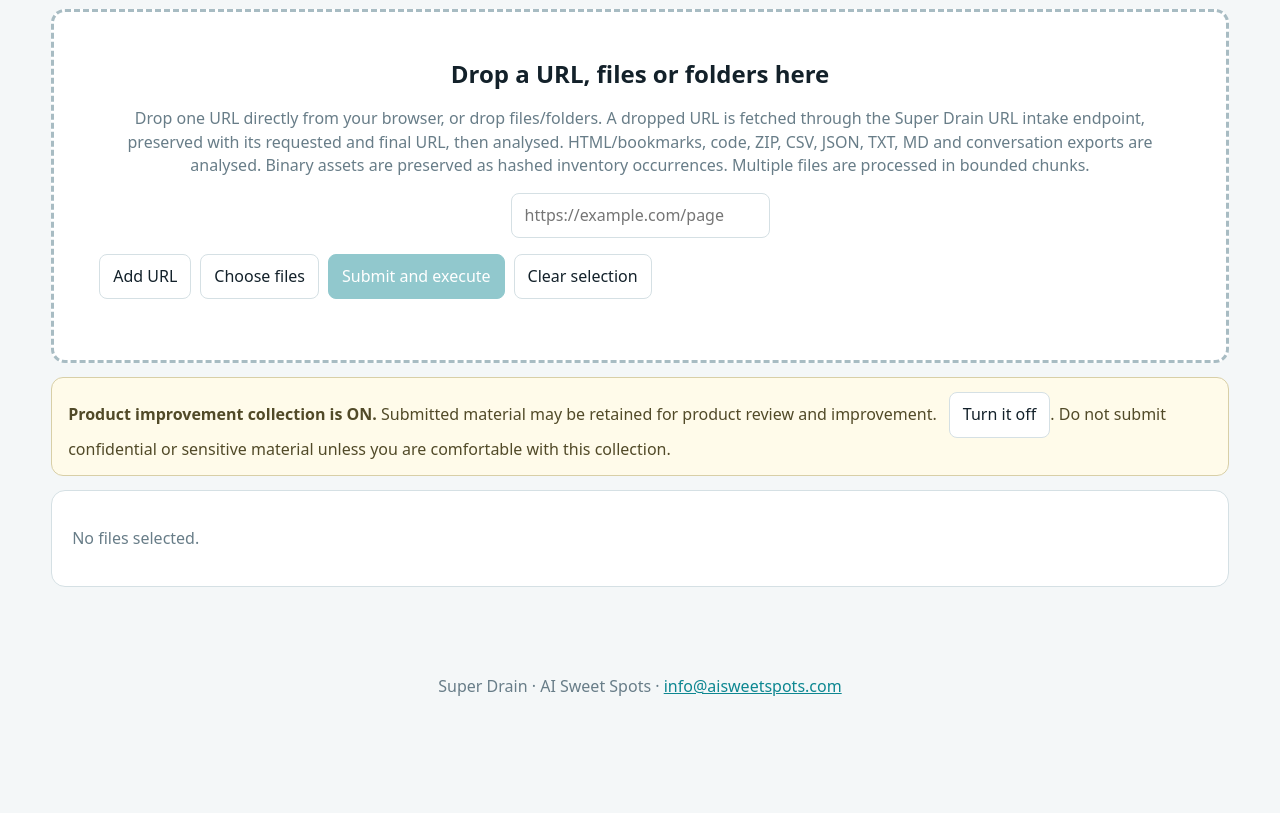
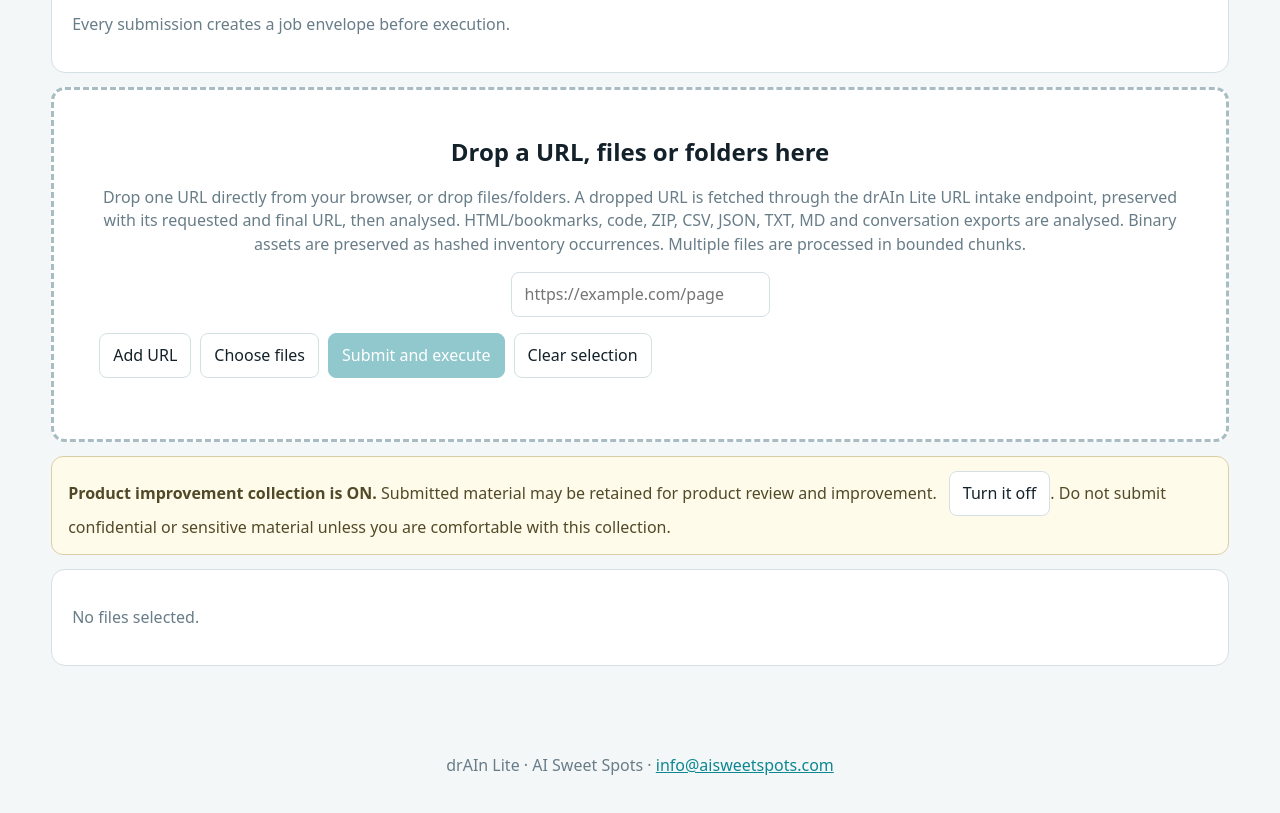
Before and after one commit to tech4humanity-002/super-drain, a website: page index.html in a window 1280 px wide. Shown: the part 637-1450 px from the top of the page. Before the commit the page ends 1371 px from the top, so only its background shows below. Drawn offline with nearby package versions, Linux system fonts and the light colour scheme.

Commit message:
Rename public UI and add POV control

```diff
--- a/index.html
+++ b/index.html
@@ -1,22 +1,22 @@
 <!doctype html>
-<!-- T4H SUPER_DRAIN -->
+<!-- T4H DRAIN_LITE -->
 <html lang="en"><head><meta charset="utf-8"><meta name="viewport" content="width=device-width,initial-scale=1">
-<title>Super Drain | Recover the work that got lost in the work</title>
+<title>drAIn Lite | Recover the work that got lost in the work</title>
 <meta name="description" content="Recover ideas, unfinished work, opportunity costs and next actions from the material you already have. Works in the cloud or locally. No Tech 4 Humanity account and no AI API key required.">
 <link rel="icon" type="image/webp" href="https://pflisxkcxbzboxwidywf.supabase.co/storage/v1/object/public/images/AHC%20droid%20head.webp">
 <link rel="apple-touch-icon" href="https://pflisxkcxbzboxwidywf.supabase.co/storage/v1/object/public/images/AHC%20droid%20head.webp">
 <link rel="stylesheet" href="./styles.css"><link rel="stylesheet" href="./intake.css">
 <script src="https://cdn.jsdelivr.net/npm/jszip@3.10.1/dist/jszip.min.js"></script></head>
 <body>
-<header><div class="brand"><img class="brand-logo" src="https://pflisxkcxbzboxwidywf.supabase.co/storage/v1/object/public/images/aisweetspots%20logo%20blue%20round%20.jpeg" alt="AI Sweet Spots"><div><span class="eyebrow">LOCAL-FIRST INTELLIGENCE RECOVERY</span><h1>Super Drain</h1><p>Recover the work that got lost in the work: ideas, intent, unfinished work, opportunity costs and next actions.</p><p><strong>Works in the cloud or locally. No Tech 4 Humanity account. No AI API key. Drop in files, folders or URLs and inspect the evidence.</strong></p></div></div><span id="state" class="pill">Ready</span></header>
+<header><div class="brand"><img class="brand-logo" src="https://pflisxkcxbzboxwidywf.supabase.co/storage/v1/object/public/images/aisweetspots%20logo%20blue%20round%20.jpeg" alt="AI Sweet Spots"><div><span class="eyebrow">LOCAL-FIRST INTELLIGENCE RECOVERY</span><h1>drAIn Lite</h1><p>Recover the work that got lost in the work: ideas, intent, unfinished work, opportunity costs and next actions.</p><p><strong>Works in the cloud or locally. No Tech 4 Humanity account. No AI API key. Drop in files, folders or URLs and inspect the evidence.</strong></p></div></div><span id="state" class="pill">Ready</span></header>
 <nav id="tabs"></nav><main>
-<section id="intake" class="view"><div class="panel"><h2>Submit work</h2><div class="intake-controls"><label>Function<select id="function"></select></label><label>Priority<select id="priority"><option value="normal">Normal</option><option value="urgent">Urgent</option><option value="fast-track">Fast-track</option><option value="emergency">Emergency</option></select></label></div><label>Context<textarea id="context" placeholder="Required outcome, constraints, URLs or instructions"></textarea></label><p id="routingNote">Every submission creates a job envelope before execution.</p></div>
-<div id="drop" class="drop" tabindex="0"><h2>Drop a URL, files or folders here</h2><p>Drop one URL directly from your browser, or drop files/folders. A dropped URL is fetched through the Super Drain URL intake endpoint, preserved with its requested and final URL, then analysed. HTML/bookmarks, code, ZIP, CSV, JSON, TXT, MD and conversation exports are analysed. Binary assets are preserved as hashed inventory occurrences. Multiple files are processed in bounded chunks.</p><input id="url" type="url" placeholder="https://example.com/page"><div class="actions"><button id="addUrl">Add URL</button><button id="choose">Choose files</button><input id="files" type="file" multiple hidden><button id="run" class="primary" disabled>Submit and execute</button><button id="clear">Clear selection</button></div></div>
-<div id="collectionNotice" class="collection-notice"></div><div id="selection" class="panel"></div><div id="progress" class="panel hidden"></div></section>
+<section id="intake" class="view"><div class="panel"><h2>Submit work</h2><div class="intake-controls"><label>Point of view<select id="pov"></select></label><label>Function<select id="function"></select></label><label>Priority<select id="priority"><option value="normal">Normal</option><option value="urgent">Urgent</option><option value="fast-track">Fast-track</option><option value="emergency">Emergency</option></select></label></div><label>Context<textarea id="context" placeholder="Required outcome, constraints, URLs or instructions"></textarea></label><p id="routingNote">Every submission creates a job envelope before execution.</p></div>
+<div id="drop" class="drop" tabindex="0"><h2>Drop a URL, files or folders here</h2><p>Drop one URL directly from your browser, or drop files/folders. A dropped URL is fetched through the drAIn Lite URL intake endpoint, preserved with its requested and final URL, then analysed. HTML/bookmarks, code, ZIP, CSV, JSON, TXT, MD and conversation exports are analysed. Binary assets are preserved as hashed inventory occurrences. Multiple files are processed in bounded chunks.</p><input id="url" type="url" placeholder="https://example.com/page"><div class="actions"><button id="addUrl">Add URL</button><button id="choose">Choose files</button><input id="files" type="file" multiple hidden><button id="run" class="primary" disabled>Submit and execute</button><button id="clear">Clear selection</button></div></div>
+<div id="povNote" class="pov-note"></div><div id="collectionNotice" class="collection-notice"></div><div id="selection" class="panel"></div><div id="progress" class="panel hidden"></div></section>
 <section id="dashboard" class="view hidden"><div id="metrics" class="metrics"></div><div class="grid"><article class="panel"><h2>What was found</h2><div id="found"></div></article><article class="panel"><h2>Known and novel</h2><div id="novel"></div></article></div><article class="panel"><h2>Highest-value pages</h2><div id="topPages"></div></article></section>
 <section id="report" class="view hidden"><div class="actions"><button id="json">Download JSON receipt</button><button id="csv">Download workbook CSV</button><button id="newBatch">New batch</button></div><div class="grid"><article class="panel"><h2>Opportunities</h2><div id="opportunities"></div></article><article class="panel"><h2>Unfinished work</h2><div id="unfinished"></div></article><article class="panel"><h2>Next actions</h2><div id="nextActions"></div></article><article class="panel"><h2>Opportunity costs</h2><div id="costs"></div></article><article class="panel"><h2>Intended outputs</h2><div id="intendedOutputs"></div></article><article class="panel"><h2>Claims requiring verification</h2><div id="claims"></div></article></div><article class="panel"><h2>Whole-system measures</h2><div id="scopes"></div></article></section>
 <section id="registry" class="view hidden"><div class="actions"><input id="search" placeholder="Filter pages, URLs, ideas or actions"><button id="flush">Flush completed batch</button></div><div class="panel tablewrap"><table><thead><tr><th>Page ID</th><th>Occurrence</th><th>Page</th><th>Found</th><th>Score</th></tr></thead><tbody id="rows"></tbody></table></div></section>
 <section id="controller" class="view hidden"><div class="panel"><div><h2>DRAIN resolution controller</h2><p>Resolve every extracted work unit. Evidence must use commit:, receipt:, issue:, file:, notion: or pr:.</p><span id="gate" class="pill error">GATE CLOSED</span></div><div id="controllerMetrics" class="metrics"></div></div><div id="buckets" class="actions"></div><div id="controlled"></div></section>
-<section id="settings" class="view hidden"><div class="panel"><h2>Settings & data</h2><div class="setting-row"><div><b>Product improvement collection</b><p>When ON, Super Drain sends submitted material, source metadata and analysis results to the product's private collection for review and improvement. Turn this OFF before submitting anything you do not want retained. The setting is local to this browser.</p></div><label class="switch"><input id="collectionEnabled" type="checkbox"><span>ON</span></label></div><div class="setting-row"><div><b>Local data</b><p>Super Drain normally keeps your working data in this browser. Nothing from an earlier private test should be carried into this public release.</p></div><button id="deleteLocalData">Delete local data</button></div><div class="panel contact-panel"><h3>Contact</h3><p>Questions, support or product feedback:</p><p><a href="mailto:info@aisweetspots.com">info@aisweetspots.com</a> · <a href="mailto:support@aisweetspots.com">support@aisweetspots.com</a> · <a href="mailto:innovation@aisweetspots.com">innovation@aisweetspots.com</a></p></div></div></section>
-</main><footer>Super Drain · AI Sweet Spots · <a href="mailto:info@aisweetspots.com">info@aisweetspots.com</a></footer>
+<section id="settings" class="view hidden"><div class="panel"><h2>Settings & data</h2><div class="setting-row"><div><b>Product improvement collection</b><p>When ON, drAIn Lite sends submitted material, source metadata and analysis results to the product's private collection for review and improvement. Turn this OFF before submitting anything you do not want retained. The setting is local to this browser.</p></div><label class="switch"><input id="collectionEnabled" type="checkbox"><span>ON</span></label></div><div class="setting-row"><div><b>Local data</b><p>drAIn Lite normally keeps your working data in this browser. Nothing from an earlier private test should be carried into this public release.</p></div><button id="deleteLocalData">Delete local data</button></div><div class="panel contact-panel"><h3>Contact</h3><p>Questions, support or product feedback:</p><p><a href="mailto:info@aisweetspots.com">info@aisweetspots.com</a> · <a href="mailto:support@aisweetspots.com">support@aisweetspots.com</a> · <a href="mailto:innovation@aisweetspots.com">innovation@aisweetspots.com</a></p></div></div></section>
+</main><footer>drAIn Lite · AI Sweet Spots · <a href="mailto:info@aisweetspots.com">info@aisweetspots.com</a></footer>
 <script type="module" src="./app-v2.mjs"></script><script type="module" src="./learning.mjs"></script><script type="module" src="./world-runtime-bridge.mjs"></script><script type="module" src="./url-drop.mjs"></script></body></html>
```
